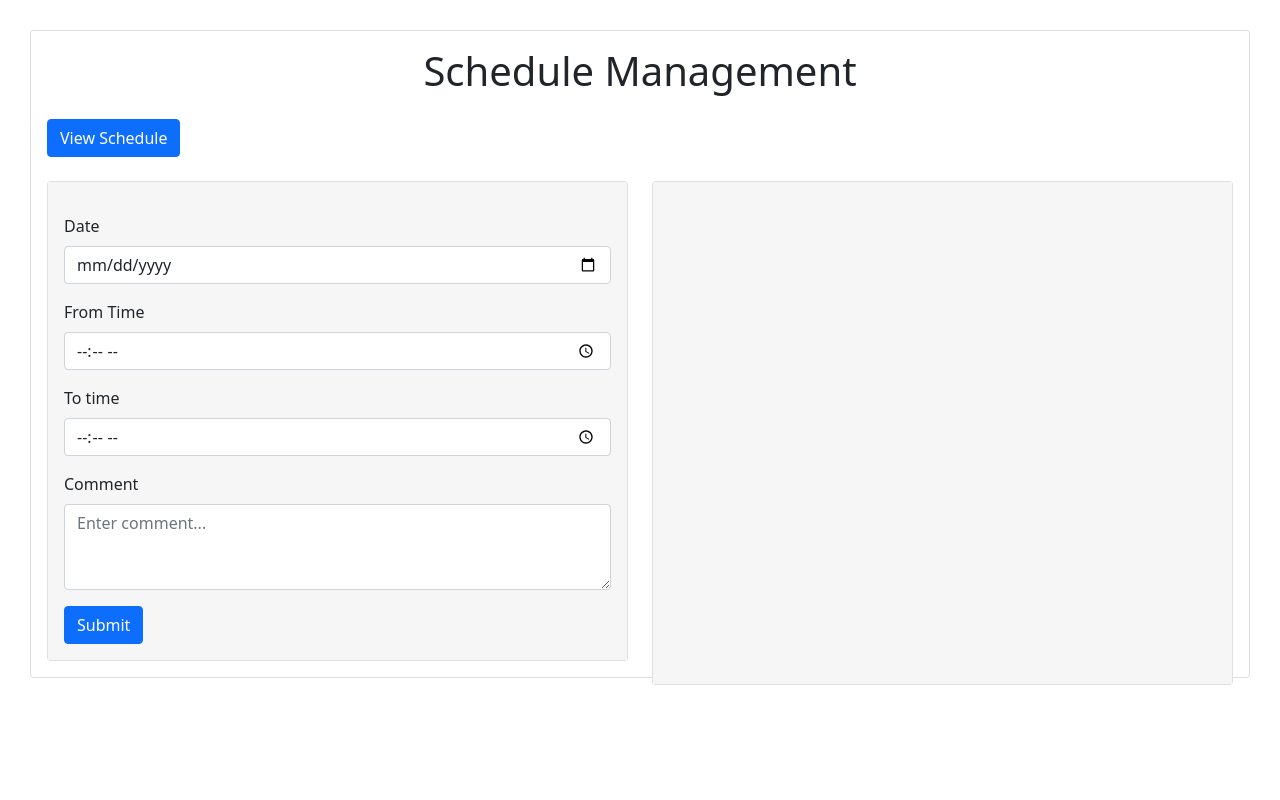
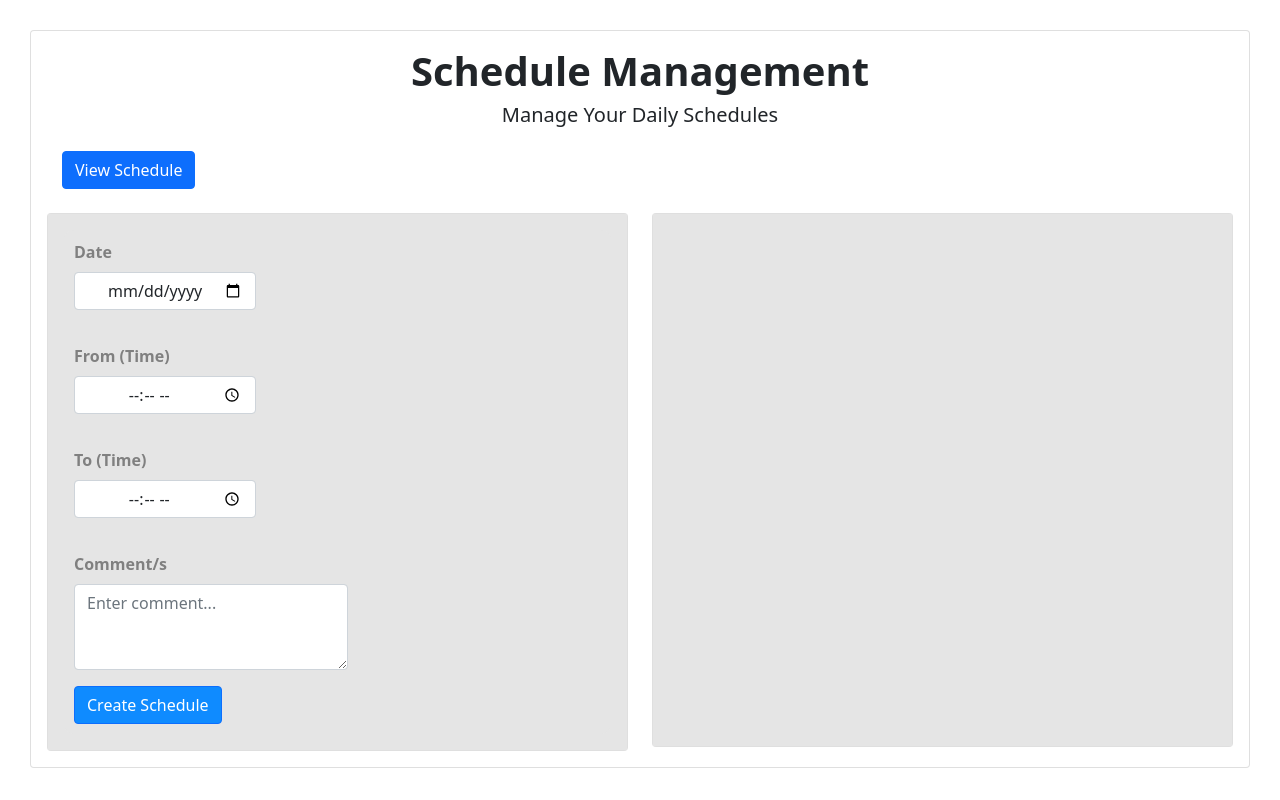
Before and after one commit to Vrajesh-Natekar/Task-Scheduler, a PHP site: page / in a window 1280 px wide. Run offline with PHP 8.4, Linux system fonts and the light colour scheme.

Commit message:
Update index.php
made some slight changes

```diff
--- a/index.php
+++ b/index.php
@@ -9,6 +9,7 @@
 
     <!-- Bootstrap -->
     <link href="https://cdn.jsdelivr.net/npm/bootstrap@5.0.2/dist/css/bootstrap.min.css" rel="stylesheet">
+    <link rel="stylesheet" href="index.css">
 
     <style>
         body {
@@ -23,50 +24,52 @@
 
 <body>
     <div class="card">
-        <div class="card-body">
+       <div class="card-body">
             <div class="row">
                 <div class="col">
                     <h1 class="mx-auto text-center">Schedule Management</h1>
-                    <a href="view.php" class="btn btn-primary mt-3">View Schedule</a>
+                    <h5 style="text-align:center">Manage Your Daily Schedules</h5>
+                    <a href="view.php" class="btn btn-primary mt-3" style="margin-left: 15px;">View Schedule</a>
                 </div>
             </div>
             <div class="row">
                 <div class="col-md-6">
                     <div class="card mt-4">
-                        <div class="card-body background-grey">
-                            <form action="" method="post">
-                                <div class="mt-3">
+                        <div class="card-body" style="background:#e5e5e5">
+                            <form class="cb1" action="" method="post" width="408.5px">
+                                <div class="col-md-4">
                                     <label for="date" class="form-label">Date</label>
-                                    <input type="date" class="form-control" name="date">
+                                    <input type="date" class="form-control" name="date"><br>
                                 </div>
-                                <div class="mt-3">
-                                    <label for="start_time" class="form-label">From Time</label>
-                                    <input type="time" class="form-control" name="start_time">
+                                <div class="col-md-4">
+                                    <label for="start_time" class="form-label">From (Time)</label>
+                                    <input type="time" class="form-control" name="start_time"><br>
                                 </div>
-                                <div class="mt-3">
-                                    <label for="end_time" class="form-label">To time</label>
-                                    <input type="time" class="form-control" name="end_time">
+                                <div class="col-md-4">
+                                    <label for="end_time" class="form-label">To (Time)</label>
+                                    <input type="time" class="form-control" name="end_time"><br>
                                 </div>
-                                <div class="mt-3">
-                                    <label for="comment" class="form-label">Comment</label>
+                                <div class="col-md-6">
+                                    <label for="comment" class="form-label">Comment/s</label>
                                     <textarea name="comment" class="form-control" id="comment" rows="3" placeholder="Enter comment..."></textarea>
                                 </div>
-                                <button type="submit" name="submit" class="btn btn-primary mt-3">Submit</button>
+                                <button type="submit" name="submit" class="btn btn-primary mt-3" style=" background:#0F8BFF;margin-bottom: 10px;margin-left: 10px;">Create Schedule</button>
                             </form>
                         </div>
                     </div>
                 </div>
                 <div class="col-md-6">
-                    <div class="card mt-4" style="height:100%;">
-                        <div class="card-body background-grey">
+                    <div class="card mt-4" style="height:95%">
+                        <div class="card-body" style="background:#e5e5e5">
+
                             <!-- PHP SCRIPT FOR INSERTING -->
                             <?php
                             $server = "localhost";
                             $username = "root";
-                            $password = "root";
-                            $dbname = "task_sheduler";
+                            $password = "";
+                            $dbname = "task_scheduler";
 
-                            $conn = mysqli_connect($server, $username, $password, $dbname, 3307);
+                            $conn = mysqli_connect($server, $username, $password, $dbname);
 
                             if ($conn->connect_error) {
                                 die("Connection to database failed due to " . $conn->connect_error);
@@ -92,13 +95,10 @@
 
                                 // Retrive Code
                                 $flag = 0;
-                                $sql1 = "select * from task_sheduler where date = '$date'";
+                                $sql1 = "select * from task_scheduler where date = '$date'";
                                 if ($result = $conn->query($sql1)) {
                                     while ($row = $result->fetch_assoc()) {
-                                        // echo $row['date'] . "<br>";
-                                        // echo $row['start_time'] . "<br>";
-                                        // echo $row['end_time'] . "<br>";
-                                        // echo $row['comment'] . "<br>";
+
 
 
                                         $start_time1 = strtotime($row['start_time']);
@@ -132,10 +132,10 @@
 
                                 if ($flag == 0) {
                                     // Insertion Code
-                                    $sql = "INSERT INTO `task_sheduler` (`date`,`start_time`, `end_time`, `comment`) VALUES ('$date','$start_time', '$end_time', '$comment')";
+                                    $sql = "INSERT INTO `task_scheduler` (`date`,`start_time`, `end_time`, `comment`) VALUES ('$date','$start_time', '$end_time', '$comment')";
                                     if ($conn->query($sql) === TRUE) {
                                     ?>
-                                        <div class="alert alert-success" role="alert">
+                                        <div class="alert alert-success" role="alert"  style="backgroung-color:#49FEBD">
                                             Schedule Booked Successfully
                                         </div>
                                     <?php
@@ -145,11 +145,11 @@
                                 } elseif ($flag == 1) {
                                     ?>
                                     <div class="alert alert-warning" role="alert">
-                                        This time slot is already booked, Enter some other schedule
+                                        This time slot is already being booked. Please enter some other schedule.
                                     </div>
                                     <?php
-                                    // echo "This time slot is already booked, Enter some other schedule";
-                                    echo "<br><br>Your time slots on {$date} are as follows";
+
+                                    echo "<br><br> Your Schedule/s on {$date} are as follows:-";
 
                                     ?>
                                     <div class="row">
@@ -161,7 +161,6 @@
                                                     <div class="card mt-3">
                                                         <div class="card-body">
                                                             <?php
-                                                            // echo $row['date'] . "<br>";
                                                             echo "<strong>{$row['start_time']} " . " to ";
                                                             echo $row['end_time'] . "</strong><br>";
                                                             echo $row['comment'] . "<br>";
@@ -198,15 +197,3 @@
 </body>
 
 </html>
-
-<!-- Insert Query -->
-<!-- INSERT INTO `task_sheduler` (`id`, `date`, `start_time`, `end_time`, `comment`) VALUES ('1', '2021-07-05', '06:00:00', '06:30:00', 'Gauti meeting'); -->
-
-<!-- if ($result = $conn->query($sql)) {
-while ($row = $result->fetch_assoc()) {
-echo $row['date'] . "<br>";
-echo $row['start_time'] . "<br>";
-echo $row['end_time'] . "<br>";
-echo $row['comment'] . "<br>";
-}
-} -->
```
